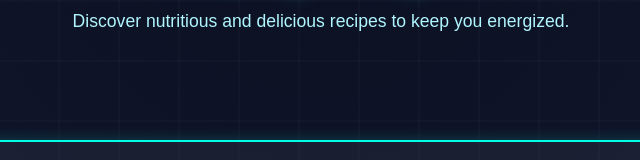
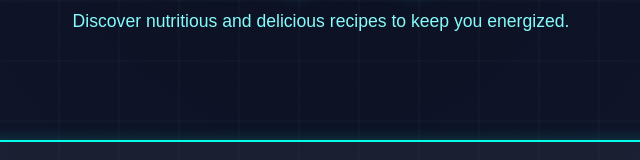
Before and after one commit to gamester123/GreenBite, a plain HTML site: page recipes.html in a window 1280 px wide. Shown: the part 257-417 px from the top of the page, 319-959 px from the left. Drawn offline with Linux system fonts and the light colour scheme.

Commit message:
Add files via upload

```diff
--- a/css/recipes_style.css
+++ b/css/recipes_style.css
@@ -37,7 +37,7 @@ body::before {
   text-shadow: 0 0 25px #00ffe7;
 }
 .page-header p {
-  color: #b0f5ff;
+  color: #86fbfb;
   font-size: 1.1rem;
   margin-top: 10px;
 }
```
